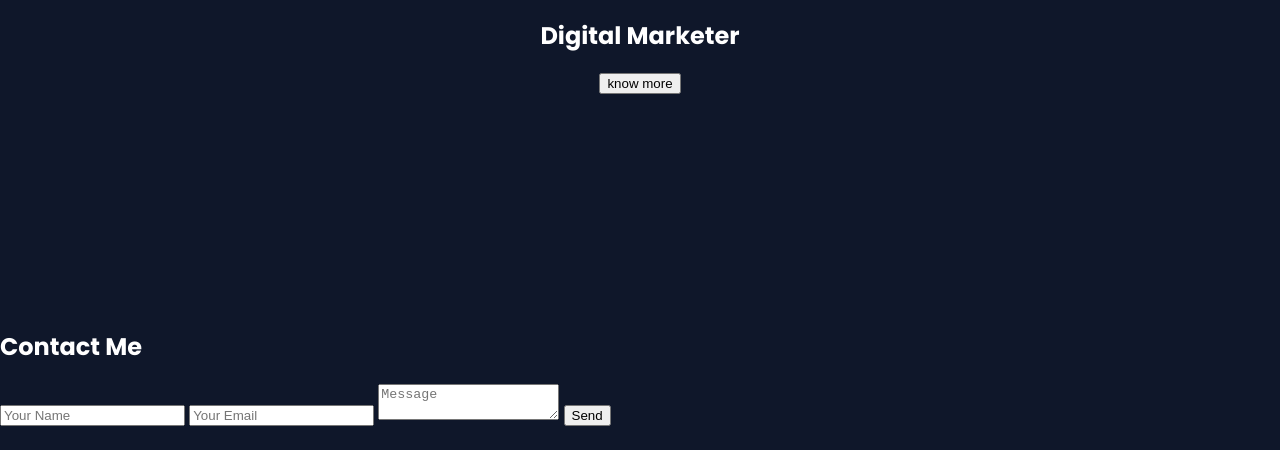
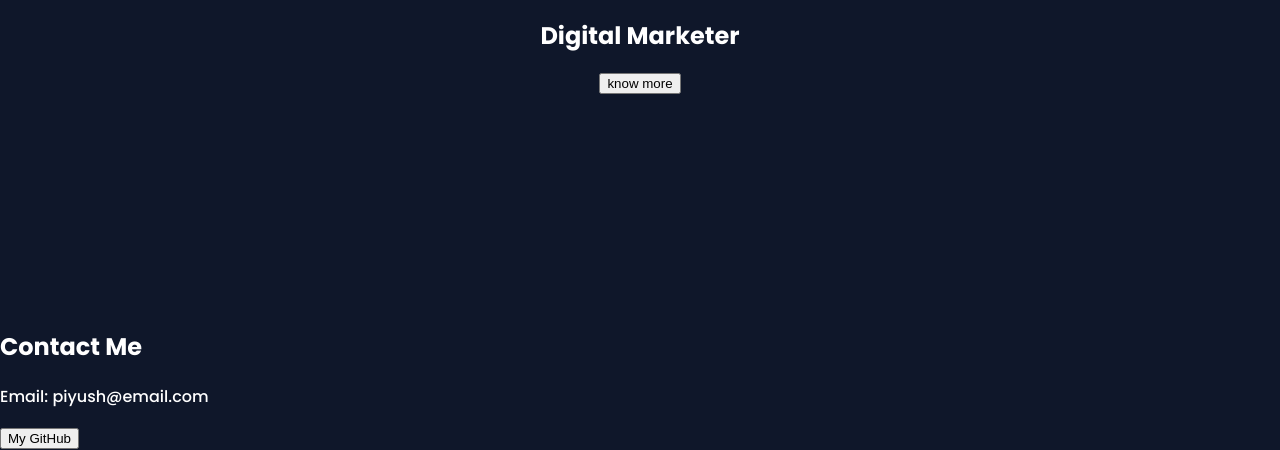
Before and after one commit to piyush9475/piyush, a plain HTML site: page index.html in a window 1280 px wide. Shown: the part 491-941 px from the top of the page. Before the commit the page ends 918 px from the top, so only its background shows below. Drawn offline with Linux system fonts and the light colour scheme; files whose address does not match are found by name.

Commit message:
Update index.html

```diff
--- a/index.html
+++ b/index.html
@@ -30,15 +30,11 @@
 </section>
 
 <section id="contact" class="section">
+   <section class="contact" id="contact">
     <h2>Contact Me</h2>
-
-    <!-- IMPORTANT: connect with PHP -->
-    <form action="contact.php" method="POST">
-        <input type="text" name="name" placeholder="Your Name" required>
-        <input type="email" name="email" placeholder="Your Email" required>
-        <textarea name="message" placeholder="Message"></textarea>
-        <button type="submit">Send</button>
-    </form>
+    <p>Email: piyush@email.com</p>
+    <button onclick="openGithub()">My GitHub</button>
+</section>
 </section>
 
 <script src="script.js"></script>
```
